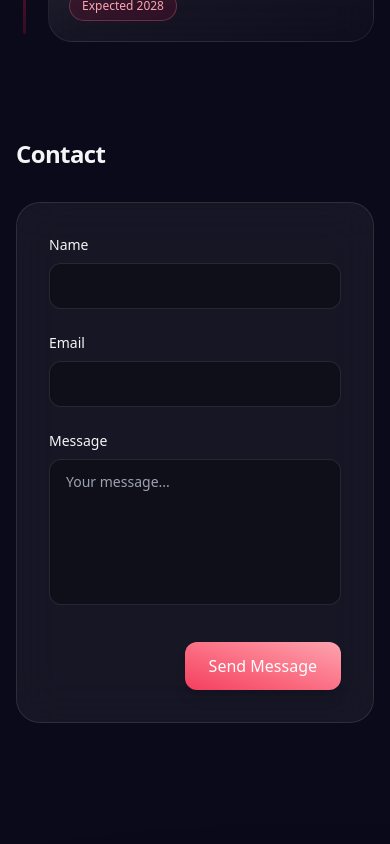
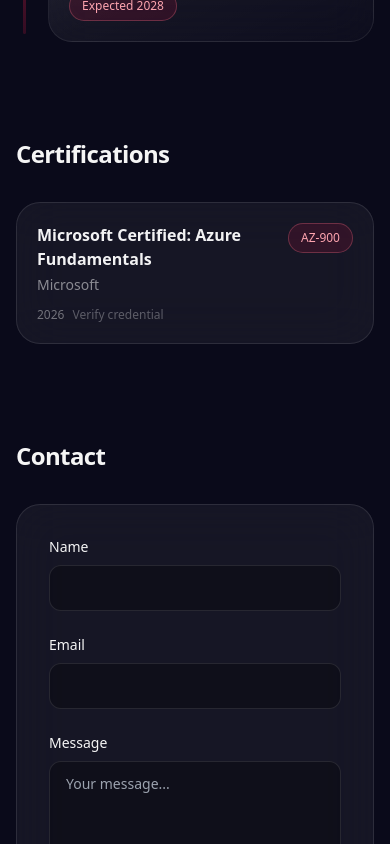
Before and after one commit to JohnJohnW/personal_portfolio, a React (Vite) app: page / in a window 390 px wide. Shown: the part 6860-7704 px from the top of the page. Built offline with nearby package versions, Linux system fonts and the light colour scheme.

Commit message:
Add Certifications section with AZ-900 Azure Fundamentals

```diff
--- a/src/Portfolio.jsx
+++ b/src/Portfolio.jsx
@@ -423,6 +423,7 @@ export default function Portfolio() {
                 { id: "projects",   label: "Projects"   },
                 { id: "experience", label: "Experience" },
                 { id: "education",  label: "Education"  },
+                { id: "certs",      label: "Certs"       },
               ].map((t) => (
                 <button key={t.id} onClick={scrollTo(t.id)}
                   className={cn("px-3 py-2 rounded-xl text-sm hover:bg-white/10 transition",
@@ -791,6 +792,45 @@ export default function Portfolio() {
         </div>
       </Section>
 
+      <Section id="certs" title="Certifications" className="!pt-4" fromRight>
+        <div className="grid sm:grid-cols-2 lg:grid-cols-3 gap-6">
+          {[
+            {
+              name: "Microsoft Certified: Azure Fundamentals",
+              code: "AZ-900",
+              issuer: "Microsoft",
+              date: "2026",
+              href: "https://learn.microsoft.com/en-us/users/johnwynter-0915/credentials/3623d3d4d2b7f422",
+            },
+          ].map((cert, i) => (
+            <motion.a
+              key={cert.code}
+              href={cert.href}
+              target="_blank"
+              rel="noopener noreferrer"
+              initial={{ opacity: 0, y: 16 }}
+              whileInView={{ opacity: 1, y: 0 }}
+              viewport={{ once: true, amount: 0.2 }}
+              transition={{ delay: i * 0.05 }}
+              className="group relative overflow-hidden rounded-3xl border border-white/10 bg-white/5 backdrop-blur-xl p-5 hover:border-white/20 hover:shadow-xl transition block"
+            >
+              <div className="flex items-start justify-between gap-3">
+                <div>
+                  <p className="font-semibold text-white/95">{cert.name}</p>
+                  <p className="text-sm text-white/50 mt-1">{cert.issuer}</p>
+                </div>
+                <span className="text-xs font-medium px-3 py-1.5 rounded-full whitespace-nowrap shrink-0" style={{ color: "var(--accent-light)", backgroundColor: "color-mix(in srgb, var(--accent-badge) 20%, transparent)", borderWidth: "1px", borderStyle: "solid", borderColor: "color-mix(in srgb, var(--accent-badgeBorder) 30%, transparent)" }}>{cert.code}</span>
+              </div>
+              <div className="mt-3 flex items-center gap-2">
+                <span className="text-xs text-white/40">{cert.date}</span>
+                <span className="text-xs text-white/30">Verify credential</span>
+              </div>
+              <div className="pointer-events-none absolute -inset-px rounded-3xl opacity-0 group-hover:opacity-100 transition" style={{ background: `conic-gradient(from 180deg at 50% 50%, color-mix(in srgb, var(--accent-deep) 30%, transparent), color-mix(in srgb, var(--accent-dark) 30%, transparent), color-mix(in srgb, var(--accent-mid) 25%, transparent), color-mix(in srgb, var(--accent-deep) 30%, transparent))` }} />
+            </motion.a>
+          ))}
+        </div>
+      </Section>
+
       <Section id="contact" title="Contact" className="!pt-4" fromRight>
         <motion.form initial={{ opacity: 0, y: 10 }} whileInView={{ opacity: 1, y: 0 }} viewport={{ once: true, amount: 0.4 }}
           onSubmit={onSubmit}
```
